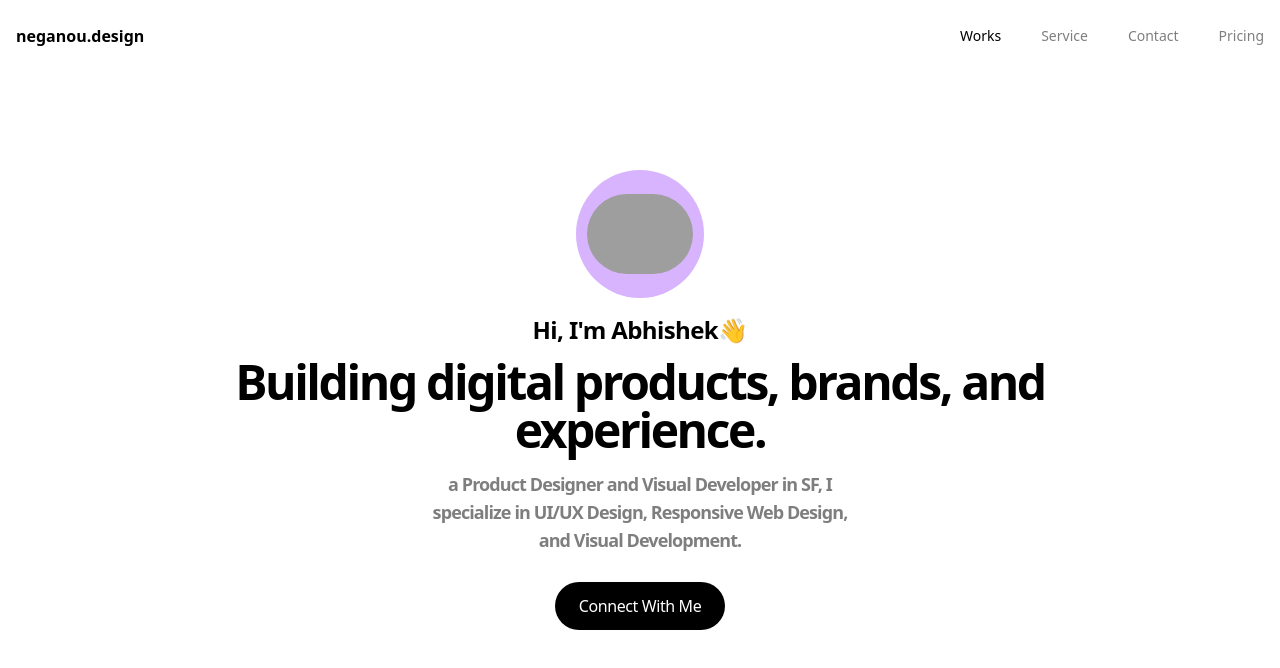
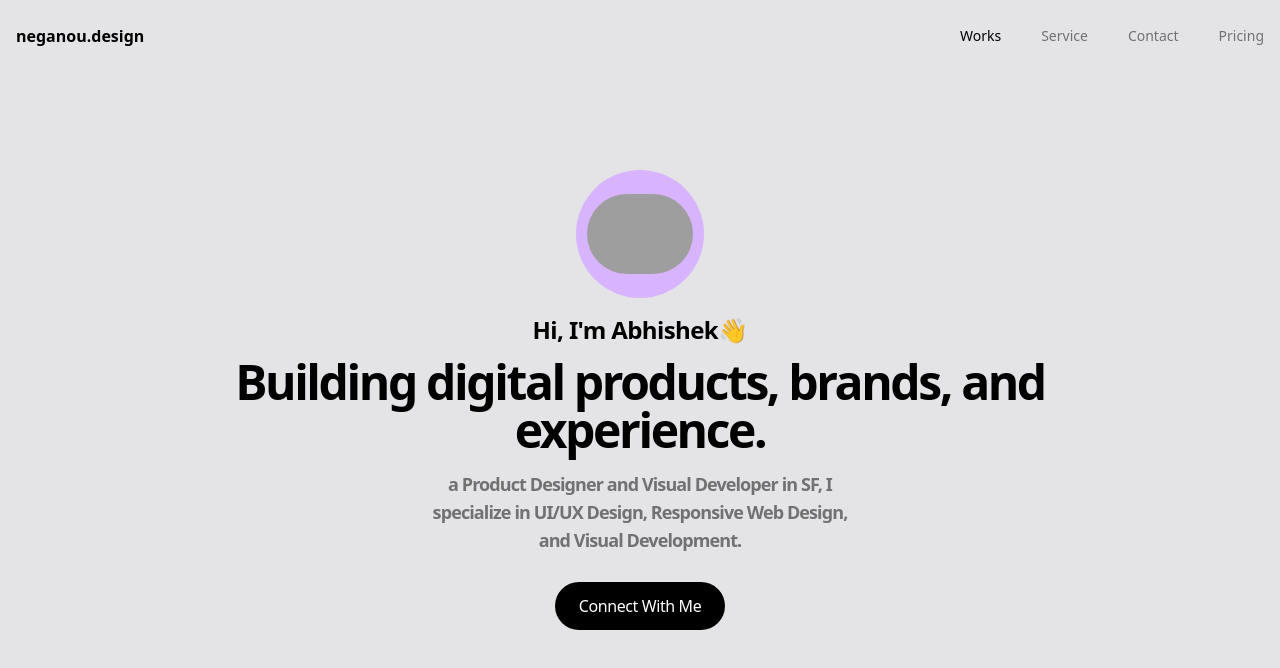
Before and after one commit to Abhishek220801/tailwind-cover-ui, a plain HTML site: page index.html in a window 1280 px wide. Drawn offline with nearby package versions, Linux system fonts and the light colour scheme; grey boxes are pictures that could not be loaded.

Commit message:
bgc-#fff-zinc

```diff
--- a/index.html
+++ b/index.html
@@ -11,7 +11,7 @@
     <script src="https://cdn.tailwindcss.com"></script>
 </head>
 <body>
-    <div class="main w-full h-screen bg-[#fff]">
+    <div class="main w-full h-screen bg-zinc-200">
         <div class="container mx-auto h-screen relative">
             <div class="navbar flex w-full py-6 px-4 items-center justify-between">
                 <h3 class="font-semibold">neganou.design</h3>
```
